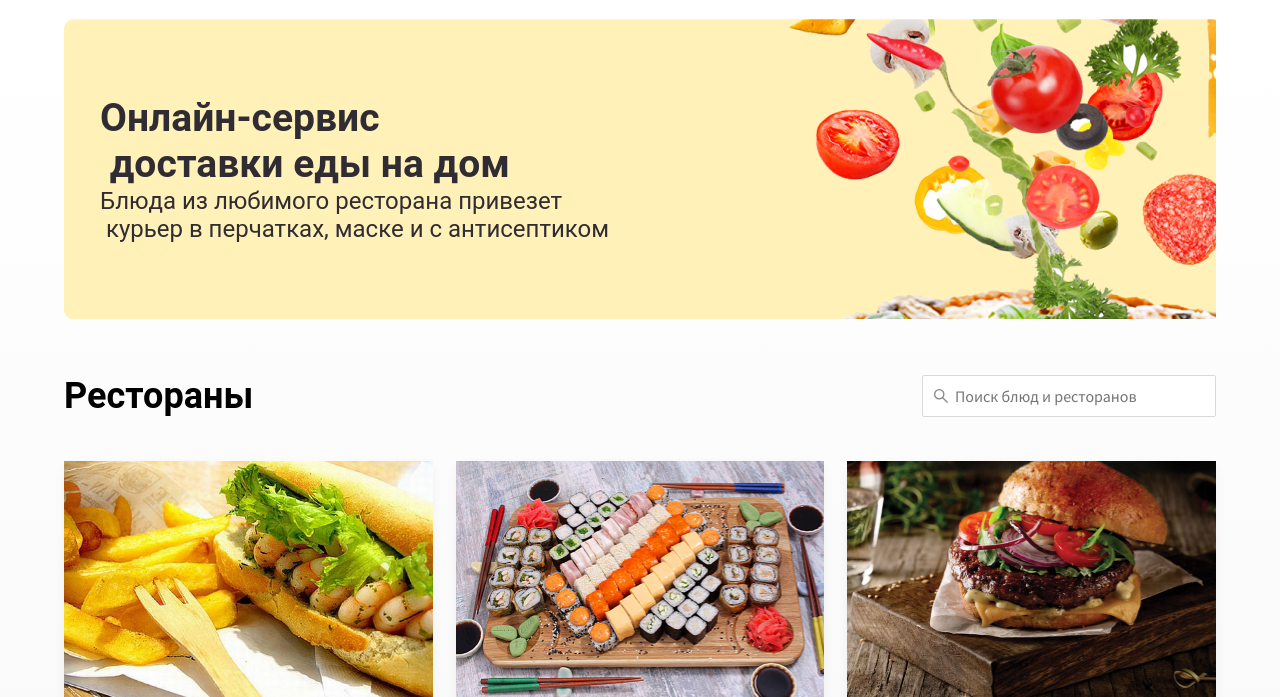
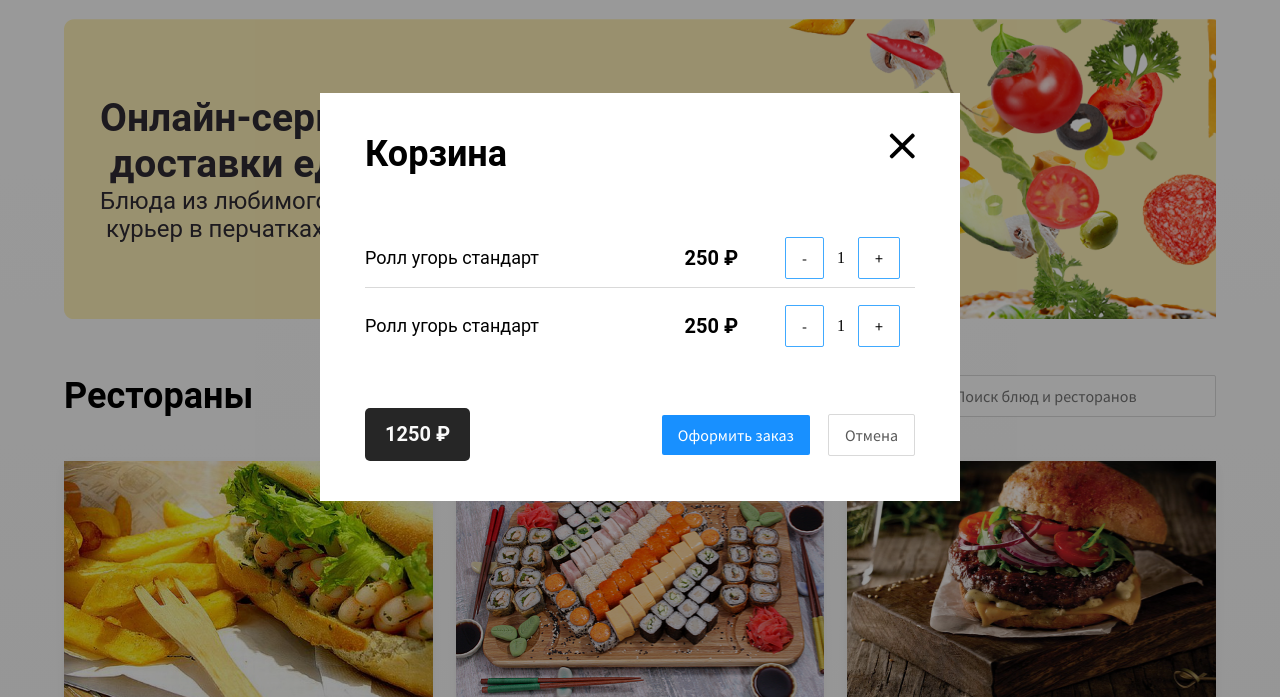
Before and after one commit to Nixyar/intensive-delivery-food, a plain HTML site: page index.html in a window 1280 px wide. Both pictures are taken after a click on the button "Корзина". Shown: the part 103-800 px from the top of the page. Drawn offline with nearby package versions, Linux system fonts and the light colour scheme.

```diff
--- a/index.html
+++ b/index.html
@@ -22,7 +22,7 @@
         <img src="img/icons/profile.svg" alt="profile">
         <span>Войти</span>
     </button>
-    <button class="header__btn--cart">
+    <button class="header__btn--cart openPopup">
         <img src="img/icons/cart.svg" alt="cart">
         Корзина
     </button>
@@ -163,6 +163,50 @@
     </footer>
 </div>
 
+<div class="popup animated fadeIn">
+    <div class="popup-container">
+        <div class="popup-block">
+                <span class="popup-block__cross closePopup">
+                    <img src="img/icons/cross.svg " alt="close">
+                </span>
+            <div class="popup-title">Корзина</div>
+            <div class="popup__cart-items">
+                <div class="popup__cart-item">
+                    <div class="popup__cart-item--title">Ролл угорь стандарт</div>
+                    <div class="popup__cart-item--count">
+                        <div class="popup__cart-item--price">250 ₽</div>
+                        <button class="popup__cart-item--count-minus">-</button>
+                        <div class="popup__cart-item--count-number">1</div>
+                        <button class="popup__cart-item--count-plus">+</button>
+                    </div>
+                </div>
+                <div class="popup__cart-item">
+                    <div class="popup__cart-item--title">Ролл угорь стандарт</div>
+                    <div class="popup__cart-item--count">
+                        <div class="popup__cart-item--price">250 ₽</div>
+                        <button class="popup__cart-item--count-minus">-</button>
+                        <div class="popup__cart-item--count-number">1</div>
+                        <button class="popup__cart-item--count-plus">+</button>
+                    </div>
+                </div>
+            </div>
+            <div class="popup__cart-footer">
+                <div class="popup__cart-footer--all-price">1250 ₽</div>
+
+                <div class="popup__cart-footer--btns">
+                    <button class="restaurant-list__text-block--btn ">
+                        Оформить заказ
+                    </button>
+
+                    <button class="header__btn--cart closePopup">
+                        Отмена
+                    </button>
+                </div>
+            </div>
+        </div>
+    </div>
+</div>
+
 </body>
 <script src="js/script.js"></script>
 </html>
```
